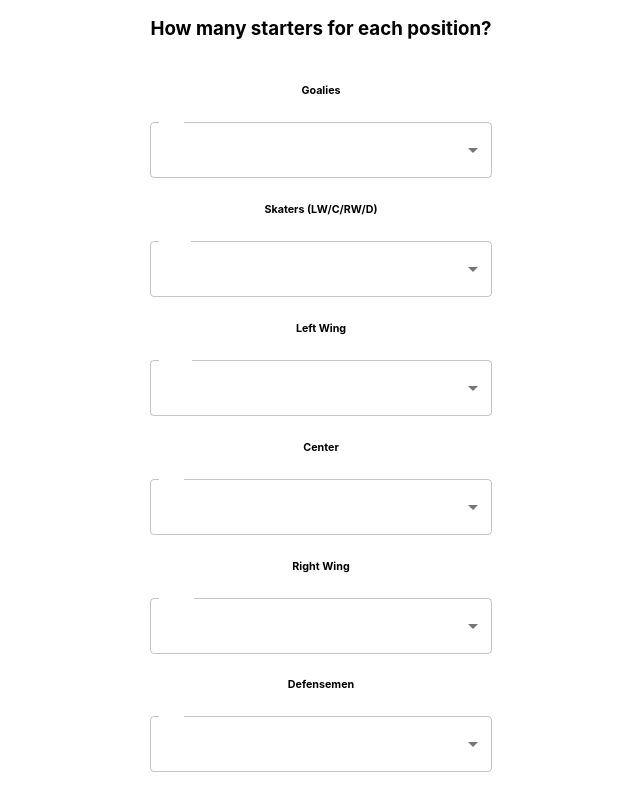
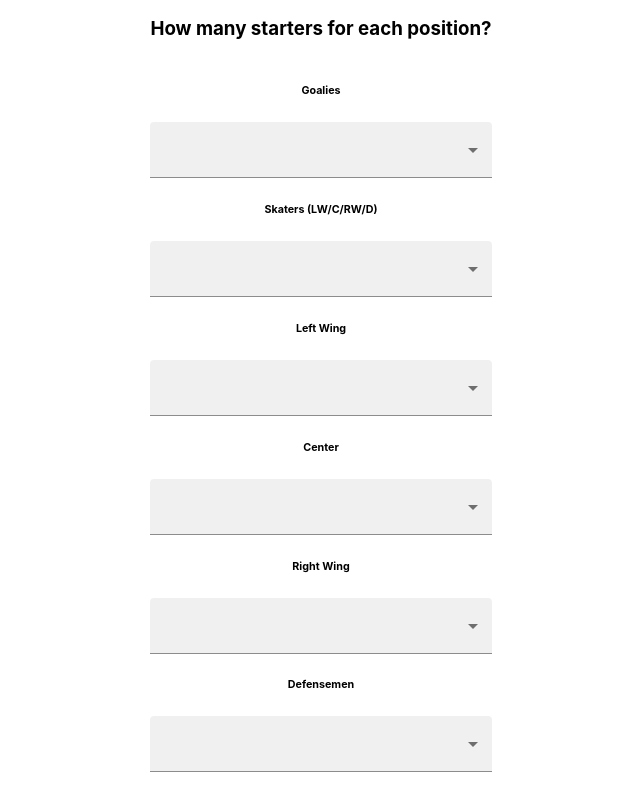
Before and after one commit to AMess33/FantasyBL, a React (Create React App) app: page / in a window 1280 px wide. Shown: the part 5650-6440 px from the top of the page, without its empty margins (319-959 px from the left). Built offline with nearby package versions, Linux system fonts and the light colour scheme.

Commit message:
add attritubtes to select components in hockey lineup

```diff
--- a/src/components/Hockey/hockeyLineup.jsx
+++ b/src/components/Hockey/hockeyLineup.jsx
@@ -7,7 +7,13 @@ function HockeyLineup(props) {
       <FormControl>
         <h3>How many starters for each position?</h3>
         <h6>Goalies</h6>
-        <Select labelId="G" id="GSpots" value={Number} label="Gs">
+        <Select
+          labelId="G"
+          id="GSpots"
+          variant="filled"
+          value={Number}
+          label="Gs"
+        >
           <MenuItem value={0}>0</MenuItem>
           <MenuItem value={1}>1</MenuItem>
           <MenuItem value={2}>2</MenuItem>
@@ -17,7 +23,13 @@ function HockeyLineup(props) {
           <MenuItem value={6}>6</MenuItem>
         </Select>
         <h6>Skaters (LW/C/RW/D)</h6>
-        <Select labelId="SK" id="SKSpots" value={Number} label="SKs">
+        <Select
+          labelId="SK"
+          id="SKSpots"
+          variant="filled"
+          value={Number}
+          label="SKs"
+        >
           <MenuItem value={0}>0</MenuItem>
           <MenuItem value={1}>1</MenuItem>
           <MenuItem value={2}>2</MenuItem>
@@ -33,7 +45,13 @@ function HockeyLineup(props) {
           <MenuItem value={12}>12</MenuItem>
         </Select>
         <h6>Left Wing</h6>
-        <Select labelId="LW" id="LWSpots" value={Number} label="LWs">
+        <Select
+          labelId="LW"
+          id="LWSpots"
+          variant="filled"
+          value={Number}
+          label="LWs"
+        >
           <MenuItem value={0}>0</MenuItem>
           <MenuItem value={1}>1</MenuItem>
           <MenuItem value={2}>2</MenuItem>
@@ -41,7 +59,13 @@ function HockeyLineup(props) {
           <MenuItem value={4}>4</MenuItem>
         </Select>
         <h6>Center</h6>
-        <Select labelId="C" id="CSpots" value={Number} label="Cs">
+        <Select
+          labelId="C"
+          id="CSpots"
+          variant="filled"
+          value={Number}
+          label="Cs"
+        >
           <MenuItem value={0}>0</MenuItem>
           <MenuItem value={1}>1</MenuItem>
           <MenuItem value={2}>2</MenuItem>
@@ -49,7 +73,13 @@ function HockeyLineup(props) {
           <MenuItem value={4}>4</MenuItem>
         </Select>
         <h6>Right Wing</h6>
-        <Select labelId="RW" id="RWSpots" value={Number} label="RWs">
+        <Select
+          labelId="RW"
+          id="RWSpots"
+          variant="filled"
+          value={Number}
+          label="RWs"
+        >
           <MenuItem value={0}>0</MenuItem>
           <MenuItem value={1}>1</MenuItem>
           <MenuItem value={2}>2</MenuItem>
@@ -57,7 +87,13 @@ function HockeyLineup(props) {
           <MenuItem value={4}>4</MenuItem>
         </Select>
         <h6>Defensemen</h6>
-        <Select labelId="D" id="DSpots" value={Number} label="Ds">
+        <Select
+          labelId="D"
+          id="DSpots"
+          variant="filled"
+          value={Number}
+          label="Ds"
+        >
           <MenuItem value={0}>0</MenuItem>
           <MenuItem value={1}>1</MenuItem>
           <MenuItem value={2}>2</MenuItem>
```
